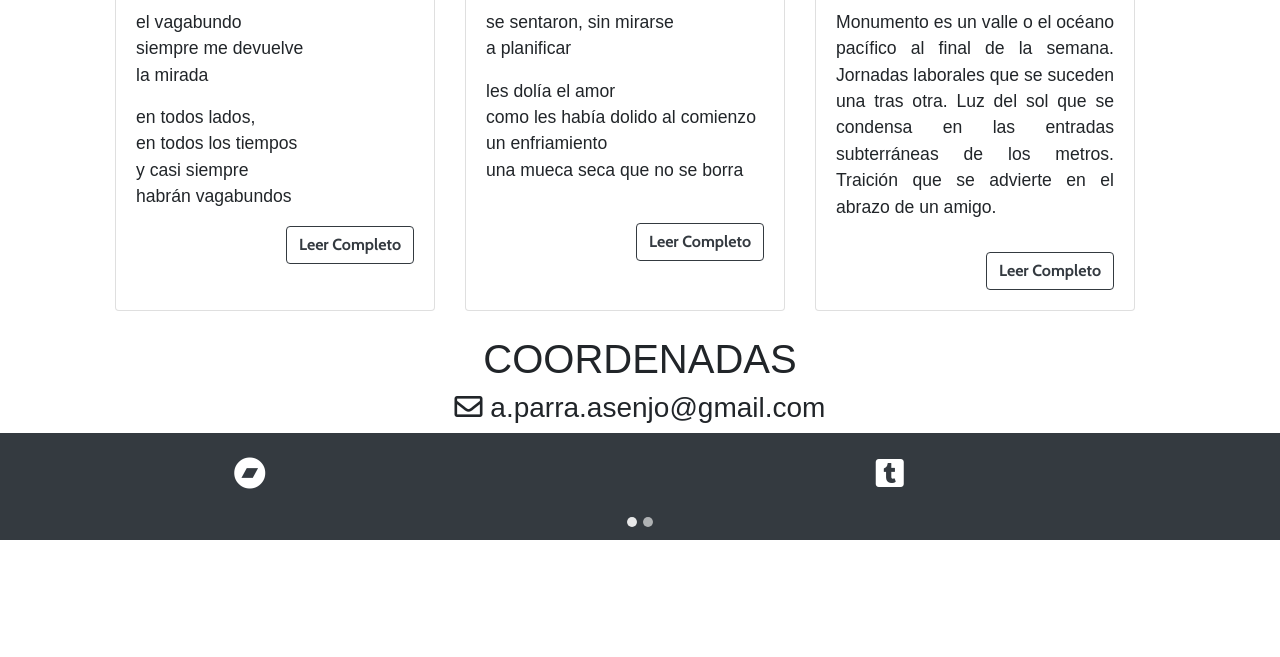
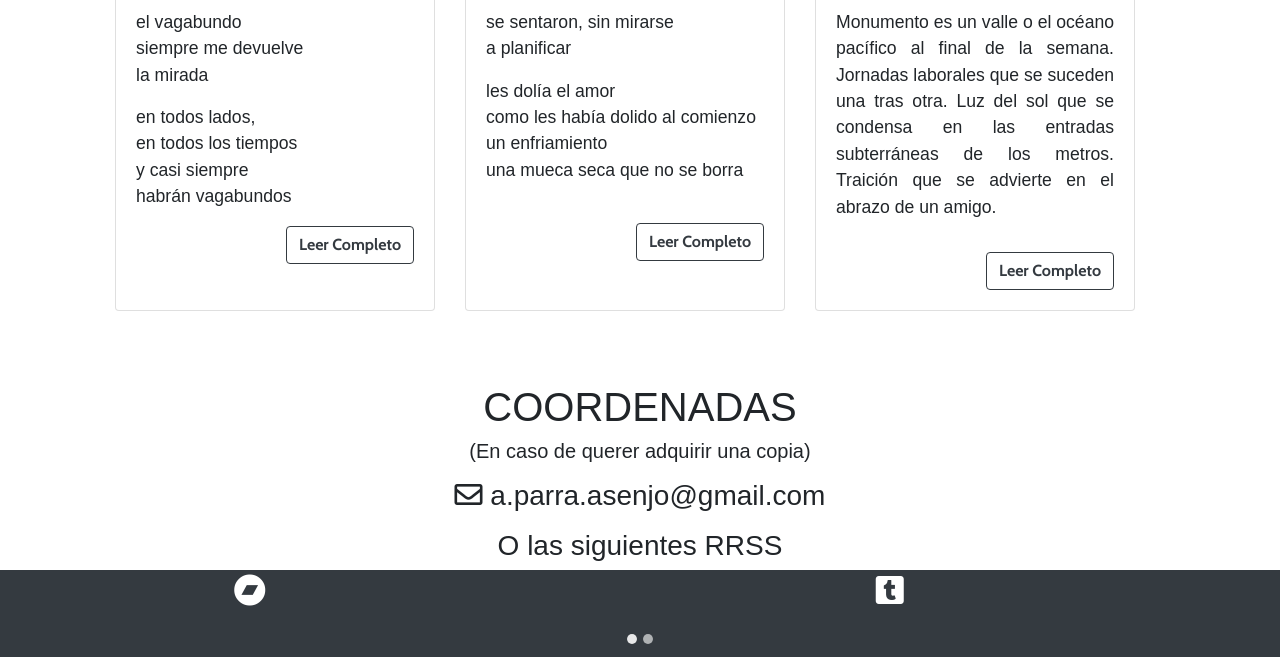
Before and after one commit to aparraasenjo/monumentoswebpage, a plain HTML site: page index.html in a window 1280 px wide. Shown: the part 2034-2691 px from the top of the page. Before the commit the page ends 2574 px from the top, so only its background shows below. Drawn offline with nearby package versions, Linux system fonts and the light colour scheme; a web font is replaced by a local one.

Commit message:
versión con coordenadas

```diff
--- a/index.html
+++ b/index.html
@@ -48,7 +48,7 @@ crossorigin="anonymous">
     </header>
     </div>
     <!--AUTOR-->
-    <div class="container pt-4 text-center" id="autor">
+    <div class="container pt-4 text-center d-none d-none d-sm-block d-sm-none d-md-block" id="autor">
         <h2 class="text-justify font-weight-light autor-text pb-2"> ALBERTO PARRA ASENJO. 1985, VALPARAISO, CHILE. ORIUNDO DEL CERRO BARON. POETA Y MÚSICO (Y LOS OFICIOS QUE SE REQUIERAN PARA SOBREVIVIR). GUITARRISTA Y VOCALISTA DE LA BANDA DE ROCK NOISE SANTIAGUINA <u><span class="vago" data-popover="true" data-placement="top" data-html=true data-content="<a href='https://vagosagrado.bandcamp.com/album/vol-iii' target='blank' ><img class='img-fluid' src='assets/img/vago.jpg' alt=''></a>">VAGO SAGRADO</span></u>. MONUMENTOS ES SU PRIMER LIBRO DE POESÍA. AUTOEDICIÓN LIMITADA DE CIEN EJEMPLARES.</h2>
     </div>
     <!--FOTO MAQUETA-->
@@ -63,7 +63,7 @@ crossorigin="anonymous">
     </div>
     </div>
     <!--POEMAS-->
-    <div class="container my-4 text-center" id="poemas">
+    <div class="container mt-4 mb-5 text-center" id="poemas">
         <h1>POEMAS</h1>
         <h3 class="mb-3">(Una selección)</h3>
     <div class="container justify-content-center">
@@ -104,12 +104,14 @@ crossorigin="anonymous">
             </div>
     </div>
     </div>
-    <!--CAROUSEL-->
-    <div class="container-fluid mt-4 mx-auto" id="contacto">
+    <!--CAROUSEL y CONTACTO-->
+    <div class="container-fluid mt-5 pt-2 mx-auto" id="contacto">
         <h1 class="text-center mt-3">COORDENADAS</h1>
-        <h3 class="text-center"><a href="mailto:a.parra.asenjo@gmail.com"><i class="far fa-envelope"></i> a.parra.asenjo@gmail.com</a></h3>
+        <h5 class="text-center pb-2">(En caso de querer adquirir una copia)</h5>
+        <h3 class="text-center pb-2"><a href="mailto:a.parra.asenjo@gmail.com"><i class="far fa-envelope"></i> a.parra.asenjo@gmail.com</a></h3>
+        <h3 class="text-center">O las siguientes RRSS</h3>
         <div class="row">
-            <div class="col-12 bg-dark text-white pt-4 pb-5 mx-auto">
+            <div class="col-12 bg-dark text-white pt-1 pb-5 mx-auto">
                 <div id="blogCarousel" class="carousel slide" data-ride="carousel">
                     <ol class="carousel-indicators">
                         <li data-target="#blogCarousel" data-slide-to="0" class="active"></li>
```
